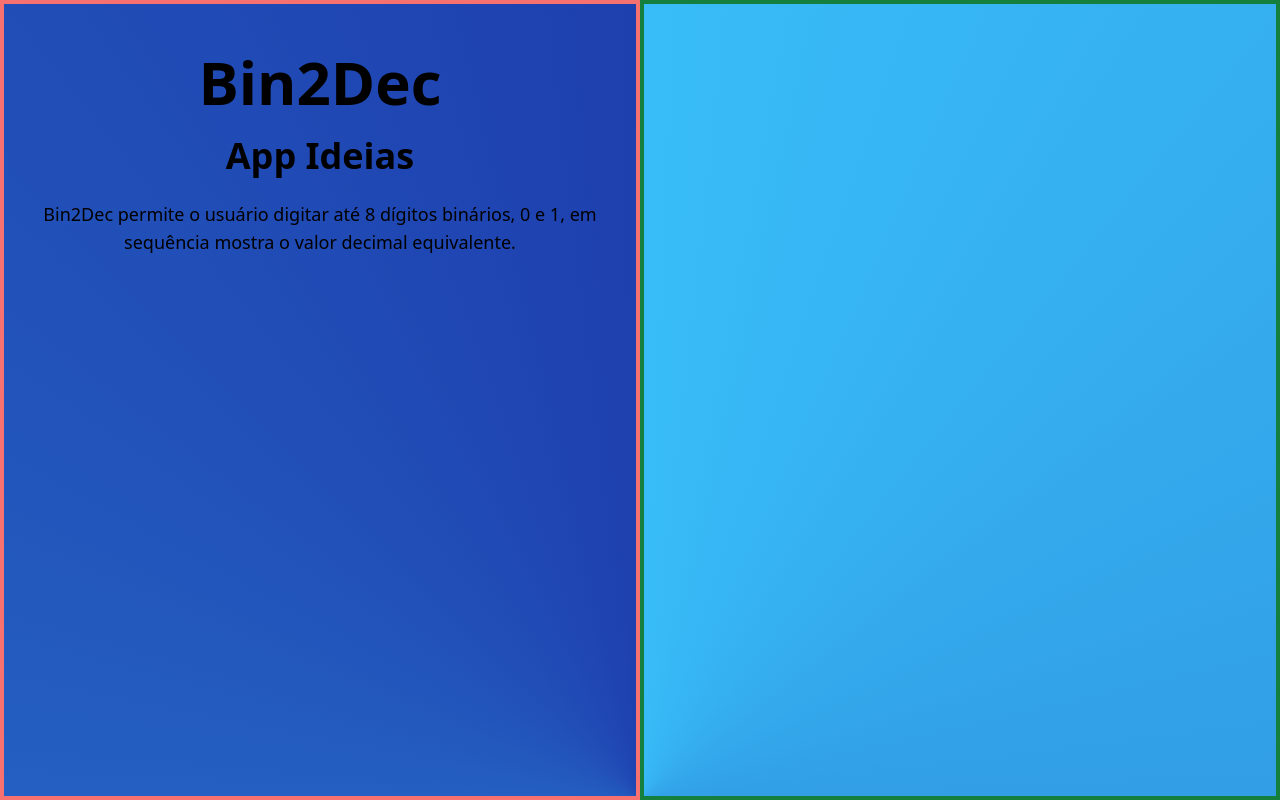
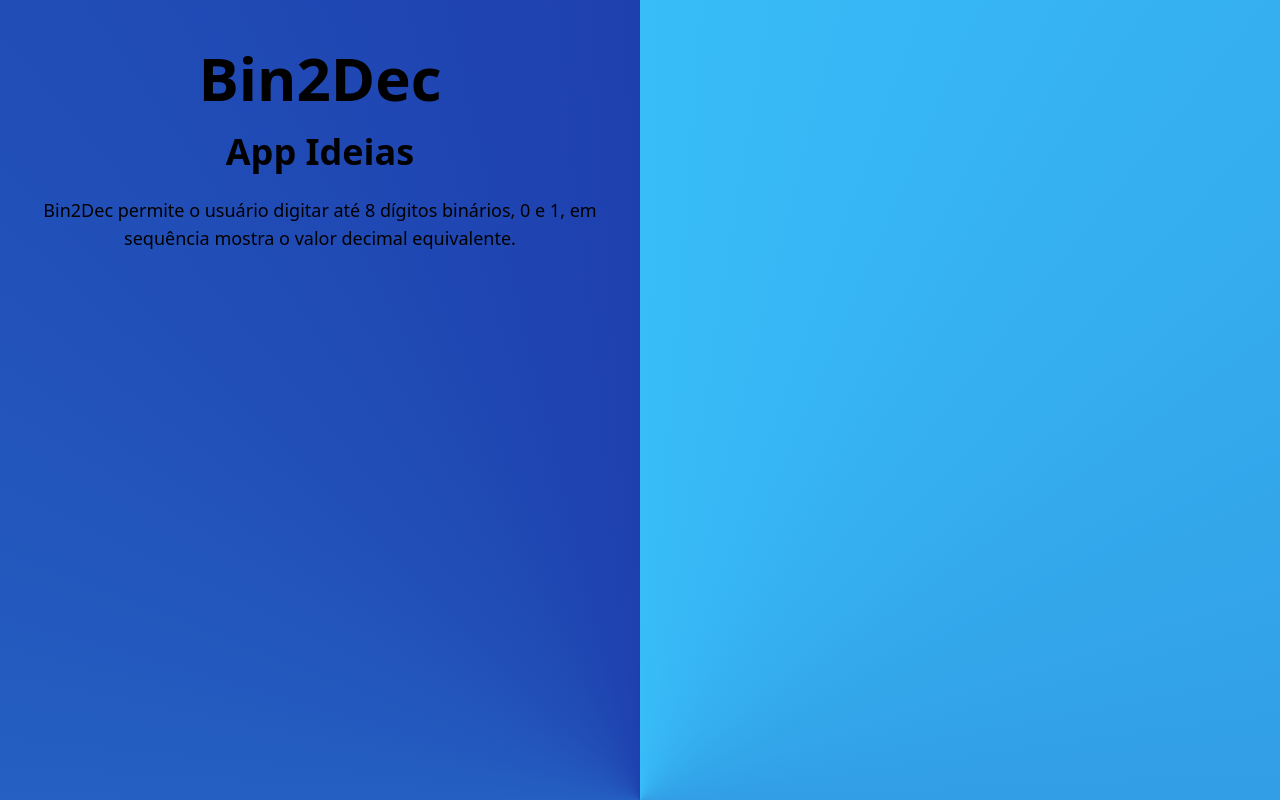
Before and after one commit to Alexandre-A11/codewars-downloader, a PHP site: page / in a window 1280 px wide. Run offline with PHP 8.4, Linux system fonts and the light colour scheme; style sheets or scripts are compiled from the project's sources.

Commit message:
fix: removido bordas

```diff
--- a/Bin2Dec/PHP/src/Views/index.php
+++ b/Bin2Dec/PHP/src/Views/index.php
@@ -1,11 +1,11 @@
 <main class="bg-conic-to-b from-sky-400 to-blue-800 h-screen flex">
-    <div id="left" class="border-4 border-red-400 w-full">
+    <div id="left" class="w-full">
         <h1 class="font-bold text-6xl text-center relative mt-12">Bin2Dec</h1>
         <h2 class="font-bold text-center mt-6 text-4xl">App Ideias</h2>
         <p class="text-lg text-center mt-6">Bin2Dec permite o usuário digitar até 8 dígitos binários, 0 e 1, em sequência mostra o valor decimal equivalente. </p>
 
     </div>
-    <div id="right" class="border-4 border-green-700 w-full">
+    <div id="right" class="w-full">
 
     </div>
 </main>
```
